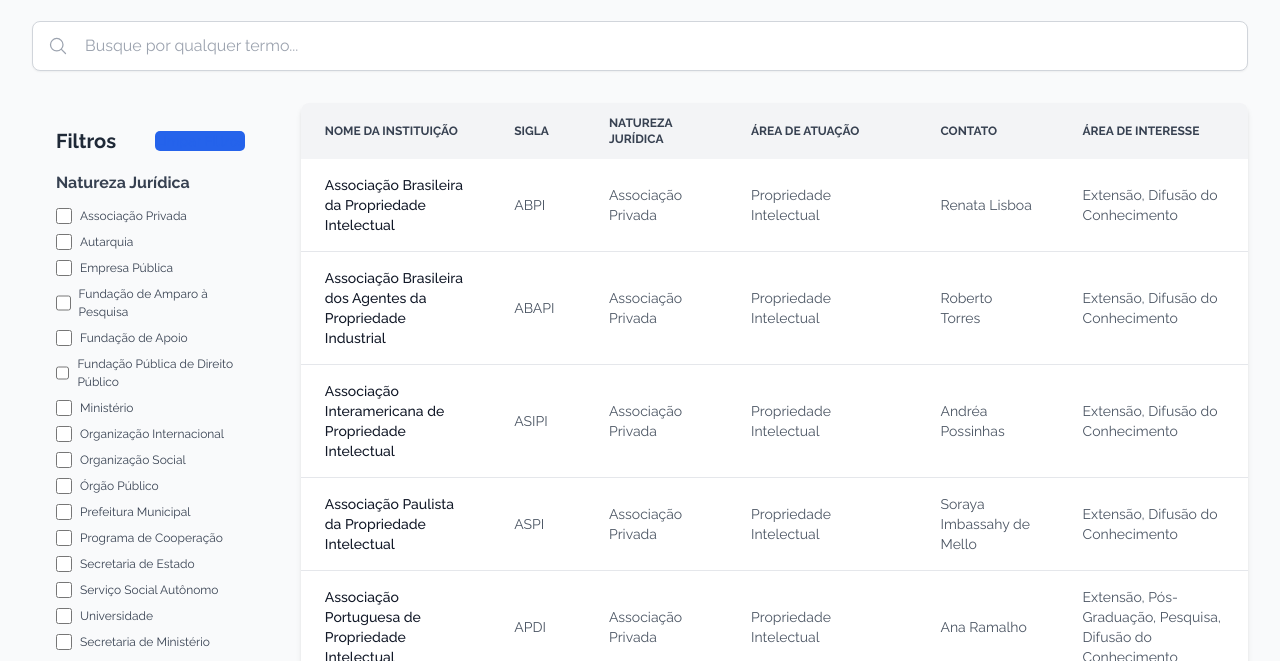
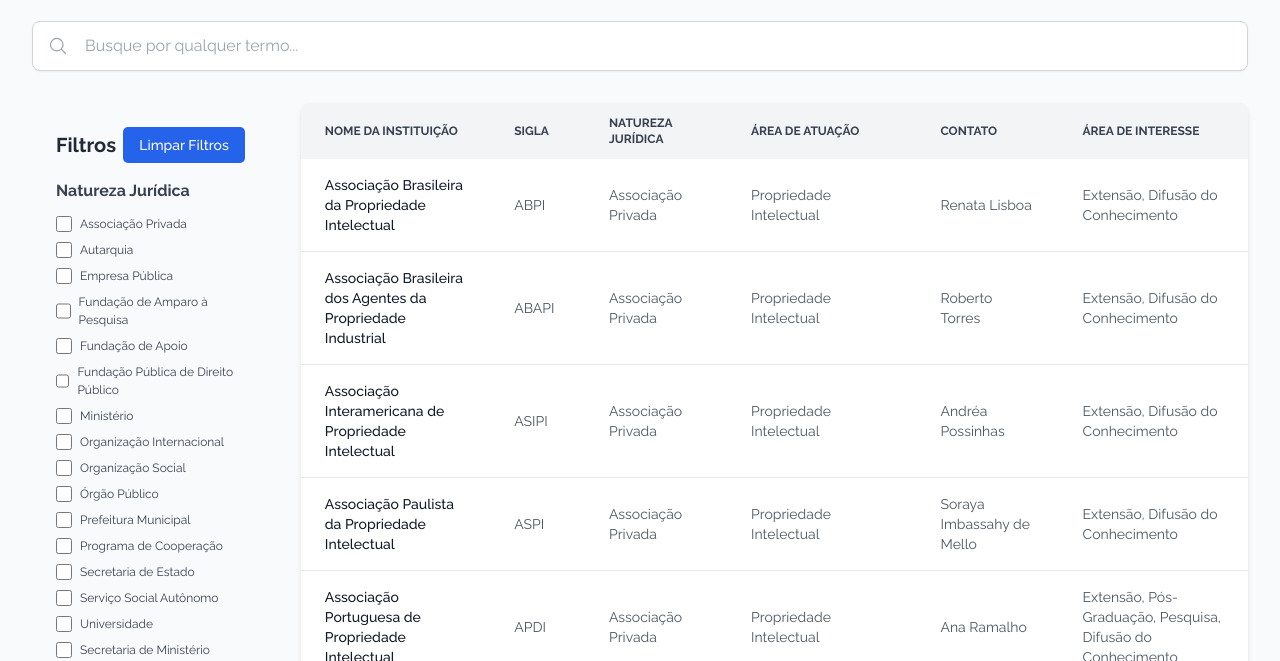
Before and after one commit to inovACAD/partes-interessadas, a plain HTML site: page index2.html in a window 1280 px wide. Shown: the part 139-800 px from the top of the page. Drawn offline with nearby package versions, Linux system fonts and the light colour scheme.

Commit message:
Update index2.html

```diff
--- a/index2.html
+++ b/index2.html
@@ -28,7 +28,8 @@
             font-size: 75%;
         }
         .text-blue-600 {
-            color: #fff;
+            color: #fff !important;
+            padding: 0.5rem 1rem;
             box-sizing: border-box;
             border-width: 0;
             border-style: solid;
```
